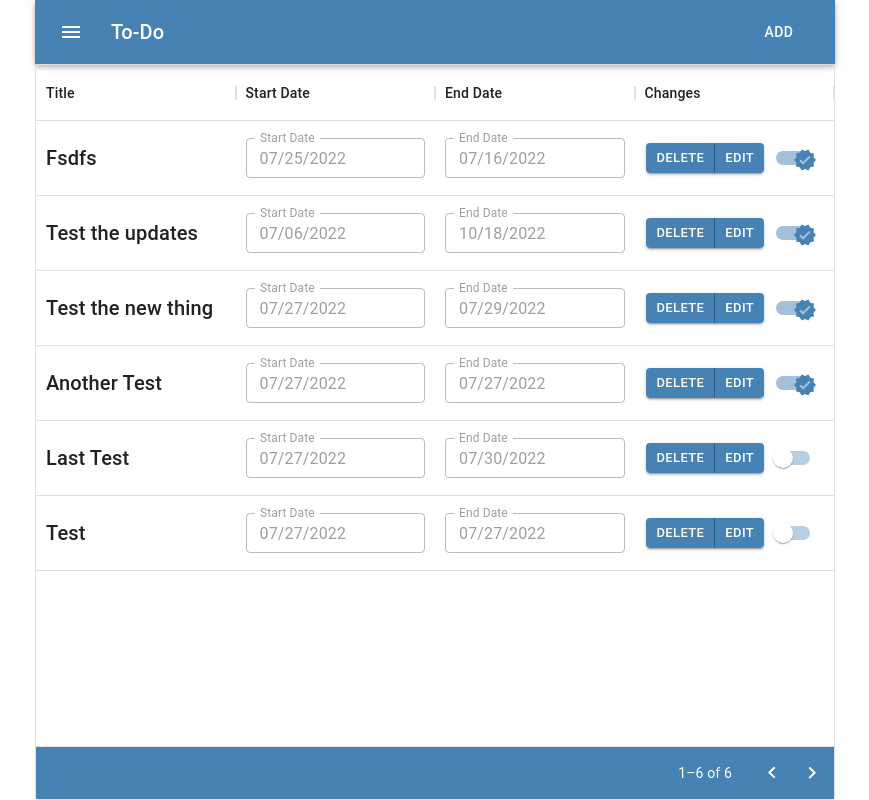
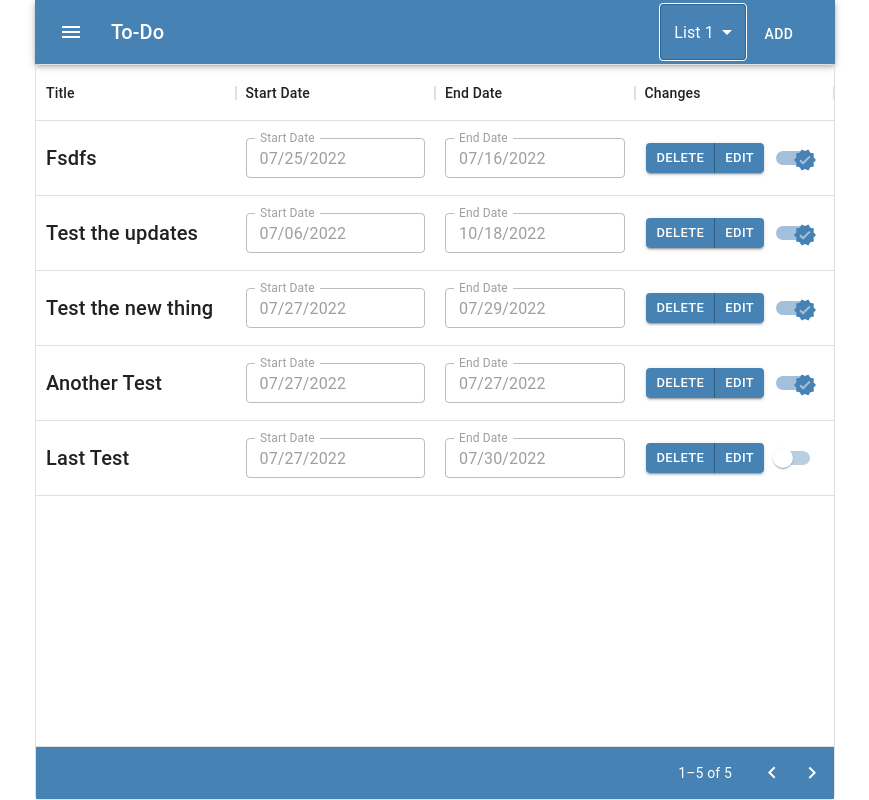
Before and after one commit to kraig-hebert/to-do, a React (Create React App) app: page / in a window 1280 px wide. Shown: the whole page, without its empty margins (205-1074 px from the left). Built offline with nearby package versions, Linux system fonts and the light colour scheme; data requests are answered from the project's data file.

Commit message:
added nav select for lists

```diff
--- a/db.json
+++ b/db.json
@@ -34,13 +34,6 @@
       "startDate": "2022-07-27T22:47:35.850Z",
       "endDate": "2022-07-30T22:47:35.000Z",
       "done": false
-    },
-    {
-      "id": 10,
-      "title": "Test",
-      "startDate": "2022-07-27T22:49:35.046Z",
-      "endDate": "2022-07-27T22:49:35.046Z",
-      "done": false
     }
   ]
 }
--- a/src/components/header/navBar/NavBar.jsx
+++ b/src/components/header/navBar/NavBar.jsx
@@ -1,17 +1,27 @@
 // import basics
-import React from 'react';
+import React, { useState } from 'react';
 import * as SX from './navBarSettings';
-import AppBar from '@mui/material/AppBar';
-import Box from '@mui/material/Box';
-import Toolbar from '@mui/material/Toolbar';
-import Typography from '@mui/material/Typography';
-import Button from '@mui/material/Button';
-import IconButton from '@mui/material/IconButton';
+import {
+  AppBar,
+  Box,
+  Button,
+  IconButton,
+  MenuItem,
+  Select,
+  Toolbar,
+  Typography,
+} from '@mui/material';
 import MenuIcon from '@mui/icons-material/Menu';
 import { useStateContext } from '../../../contexts/ContextProvider';
 
 const NavBar = () => {
   const { handleAddClick } = useStateContext();
+  const [age, setAge] = useState('one');
+
+  const handleSelectChange = (event) => {
+    setAge(event.target.value);
+    console.log(event.target.value);
+  };
 
   return (
     <Box>
@@ -30,6 +40,16 @@ const NavBar = () => {
             To-Do
           </Typography>
           <Box>
+            <Select
+              sx={SX.selectSX}
+              value={age}
+              label="List Title"
+              onChange={(event) => handleSelectChange(event)}
+            >
+              <MenuItem value="one">List 1</MenuItem>
+              <MenuItem value="two">List 2</MenuItem>
+              <MenuItem value="three">List 3</MenuItem>
+            </Select>
             <Button sx={SX.buttonSX} onClick={() => handleAddClick()}>
               Add
             </Button>
--- a/src/components/header/navBar/navBarSettings.js
+++ b/src/components/header/navBar/navBarSettings.js
@@ -13,3 +13,11 @@ export const typoSX = {
 export const buttonSX = {
   color: '#fff',
 };
+
+export const selectSX = {
+  color: '#fff',
+  border: '1px solid #fff',
+  '& .MuiSelect-icon': {
+    color: '#fff',
+  },
+};
```
